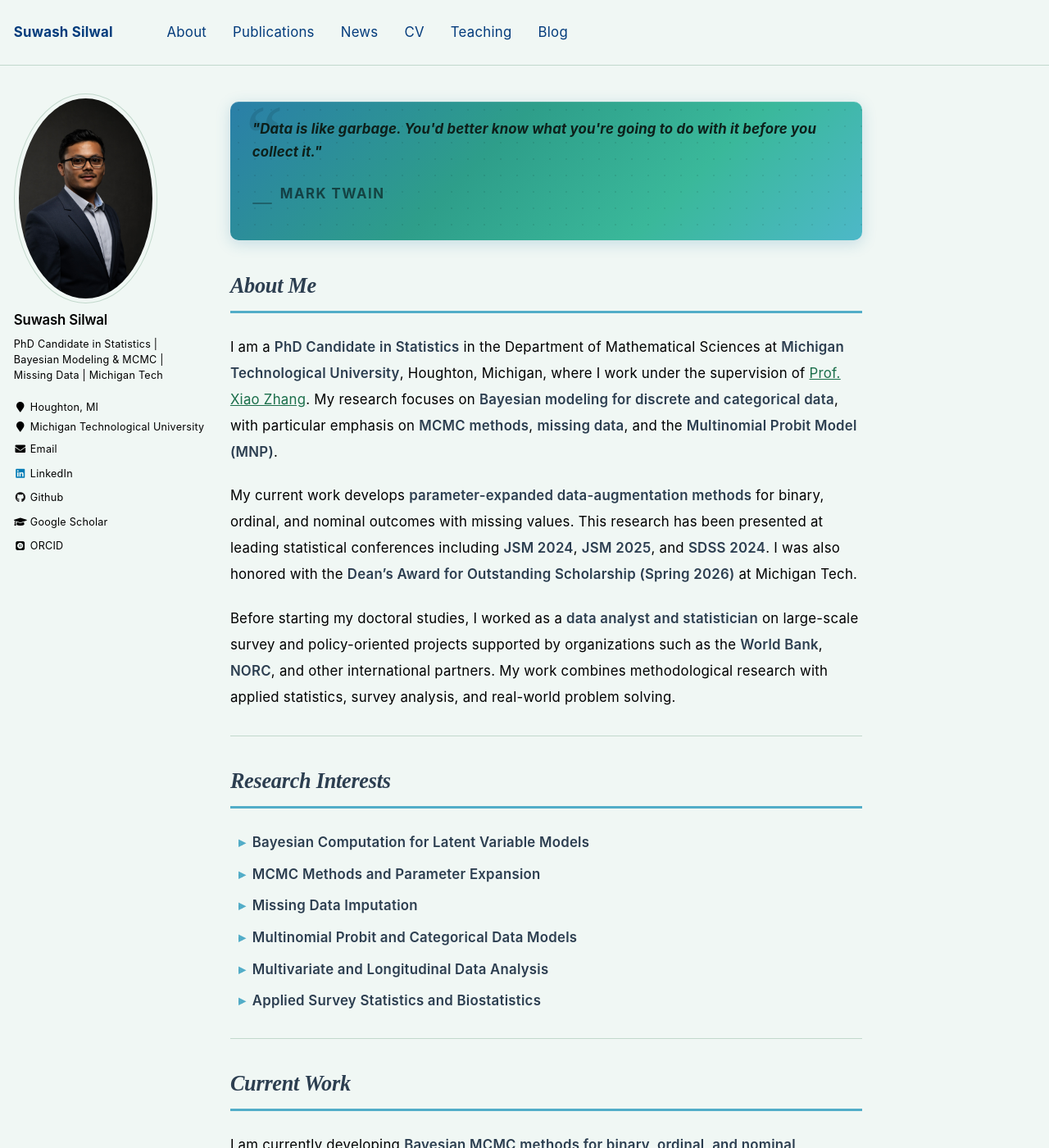
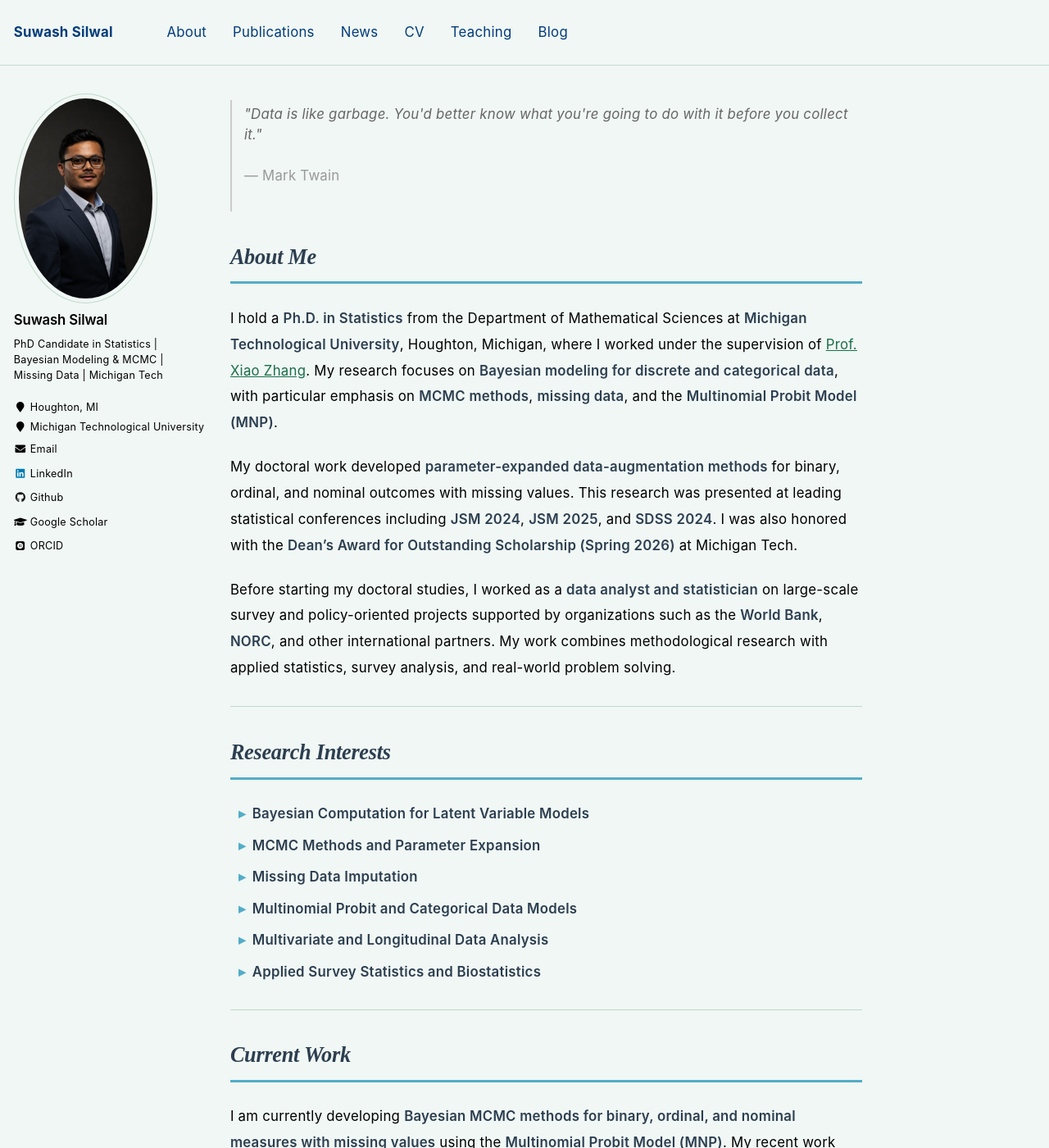
Before and after one commit to ssilwal050/ssilwal050.github.io, a Jekyll site: the page built from _pages/about.md, in a window 1280 px wide and 1400 px high. Shown: the whole window at 82% size. Built offline with Jekyll 4.4.1, drawn with Linux system fonts in a browser that asks for light colours; some web fonts are replaced; part of the change alters nothing that is shown; some of the changed text lies outside the part shown.

Commit message:
Update about page

```diff
--- a/_pages/about.md
+++ b/_pages/about.md
@@ -1,7 +1,7 @@
 ---
 permalink: /
 title:
-excerpt: "PhD Candidate in Statistics"
+excerpt: "Ph.D. in Statistics"
 author_profile: true
 redirect_from:
   - /about/
@@ -11,73 +11,33 @@ redirect_from:
 <div class="opening-quote">
   <p class="opening-quote__text">"Data is like garbage. You'd better know what you're going to do with it before you collect it."</p>
   <div class="opening-quote__footer">
-    <span class="opening-quote__rule"></span>
-    <p class="opening-quote__author">Mark Twain</p>
+    <p class="opening-quote__author">— Mark Twain</p>
   </div>
 </div>
 
 <style>
 .opening-quote {
-  position: relative;
-  overflow: hidden;
-  margin: 0.6em 0 1.4em 0;
-  padding: 1.2em 1.4em 1.1em 1.6em;
-  border-radius: 10px;
-  background: linear-gradient(135deg, #2a7fa8 0%, #2e9e8a 40%, #3ab89a 70%, #4db8c8 100%);
-  box-shadow: 0 4px 18px rgba(42, 127, 168, 0.22), inset 0 1px 0 rgba(255,255,255,0.12);
-}
-.opening-quote::before {
-  content: '';
-  position: absolute;
-  inset: 0;
-  background-image: radial-gradient(circle, rgba(0,0,0,0.08) 1.2px, transparent 1.2px);
-  background-size: 20px 20px;
-  pointer-events: none;
-}
-.opening-quote::after {
-  content: '\201C';
-  position: absolute;
-  top: -0.1em;
-  left: 0.18em;
-  font-size: 6em;
-  line-height: 1;
-  font-family: Georgia, serif;
-  color: #000;
-  opacity: 0.10;
-  pointer-events: none;
-  user-select: none;
+  margin: 0.5em 0 1.3em 0;
+  padding: 0.3em 0 0.3em 0.9em;
+  border-left: 2px solid #ccc;
 }
 .opening-quote__text {
-  position: relative;
   font-style: italic;
-  font-weight: 700;
-  font-size: 0.97em;
-  line-height: 1.65;
-  color: #0d1f1a;
-  margin: 0 0 0.6em 0;
-  letter-spacing: 0.01em;
+  font-weight: 400;
+  font-size: 0.85em;
+  line-height: 1.5;
+  color: #666;
+  margin: 0 0 0.25em 0;
 }
 .opening-quote__footer {
-  position: relative;
   display: flex;
   align-items: center;
-  gap: 0.6em;
-}
-.opening-quote__rule {
-  display: block;
-  width: 24px;
-  height: 1.5px;
-  background: rgba(0,0,0,0.30);
-  border-radius: 2px;
-  flex-shrink: 0;
 }
 .opening-quote__author {
   margin: 0;
-  font-weight: 700;
-  font-size: 0.75em;
-  letter-spacing: 0.09em;
-  text-transform: uppercase;
-  color: rgba(0,0,0,0.55);
+  font-size: 0.78em;
+  color: #999;
+  font-weight: 400;
 }
 .news-highlights {
   display: grid;
@@ -139,9 +99,10 @@ redirect_from:
 </style>
 
 ## About Me
-I am a **PhD Candidate in Statistics** in the Department of Mathematical Sciences at **Michigan Technological University**, Houghton, Michigan, where I work under the supervision of [Prof. Xiao Zhang](https://www.mtu.edu/math/department/faculty-staff/faculty/x-zhang/). My research focuses on **Bayesian modeling for discrete and categorical data**, with particular emphasis on **MCMC methods**, **missing data**, and the **Multinomial Probit Model (MNP)**.
+I hold a **Ph.D. in Statistics** from the Department of Mathematical Sciences at **Michigan Technological University**, Houghton, Michigan, where I worked under the supervision of [Prof. Xiao Zhang](https://www.mtu.edu/math/department/faculty-staff/faculty/x-zhang/). My research focuses on **Bayesian modeling for discrete and categorical data**, with particular emphasis on **MCMC methods**, **missing data**, and the **Multinomial Probit Model (MNP)**.
 
-My current work develops **parameter-expanded data-augmentation methods** for binary, ordinal, and nominal outcomes with missing values. This research has been presented at leading statistical conferences including **JSM 2024**, **JSM 2025**, and **SDSS 2024**. I was also honored with the **Dean's Award for Outstanding Scholarship (Spring 2026)** at Michigan Tech.
+My doctoral work developed **parameter-expanded data-augmentation methods** for binary, ordinal, and nominal outcomes with missing values. This research was presented at leading statistical conferences including **JSM 2024**, **JSM 2025**, and **SDSS 2024**. I was also honored with the **Dean's Award for Outstanding Scholarship (Spring 2026)** at Michigan Tech.
+
 
 Before starting my doctoral studies, I worked as a **data analyst and statistician** on large-scale survey and policy-oriented projects supported by organizations such as the **World Bank**, **NORC**, and other international partners. My work combines methodological research with applied statistics, survey analysis, and real-world problem solving.
 
@@ -171,7 +132,7 @@ I am currently developing **Bayesian MCMC methods for binary, ordinal, and nomin
 
 ## Experience
 
-**Graduate Research Assistant** — Michigan Technological University, Houghton, MI *(Jan 2021 – Present)*
+**Graduate Research Assistant** — Michigan Technological University, Houghton, MI *(Jan 2021 – 2026)*
 Research on Bayesian modeling for nominal and categorical outcomes with missing values using the Multinomial Probit framework; development of efficient MCMC algorithms and parameter-expanded Gibbs samplers.
 
 **Graduate Teaching Instructor** — Michigan Technological University, Houghton, MI *(Aug 2021 – Dec 2023)*
@@ -200,9 +161,16 @@ For a full list, please see my [Publications page](/publications/).
 <div class="news-highlights">
 
   <div class="news-card">
+    <div class="news-icon">🎓</div>
+    <div class="news-text">
+      <strong>July 2026:</strong> Successfully defended my Ph.D. dissertation in Statistics at Michigan Technological University.
+    </div>
+  </div>
+
+  <div class="news-card">
     <div class="news-icon">📝</div>
     <div class="news-text">
-      <strong> May 2026:</strong> Published <strong>"Parameter-Expanded Data Augmentation for Analyzing Discrete Nominal Measures with Missing Values Using Multinomial Probit Models."</strong>.
+      <strong>May 2026:</strong> Published <strong>"Parameter-Expanded Data Augmentation for Analyzing Discrete Nominal Measures with Missing Values Using Multinomial Probit Models."</strong>
     </div>
   </div>
 
```
